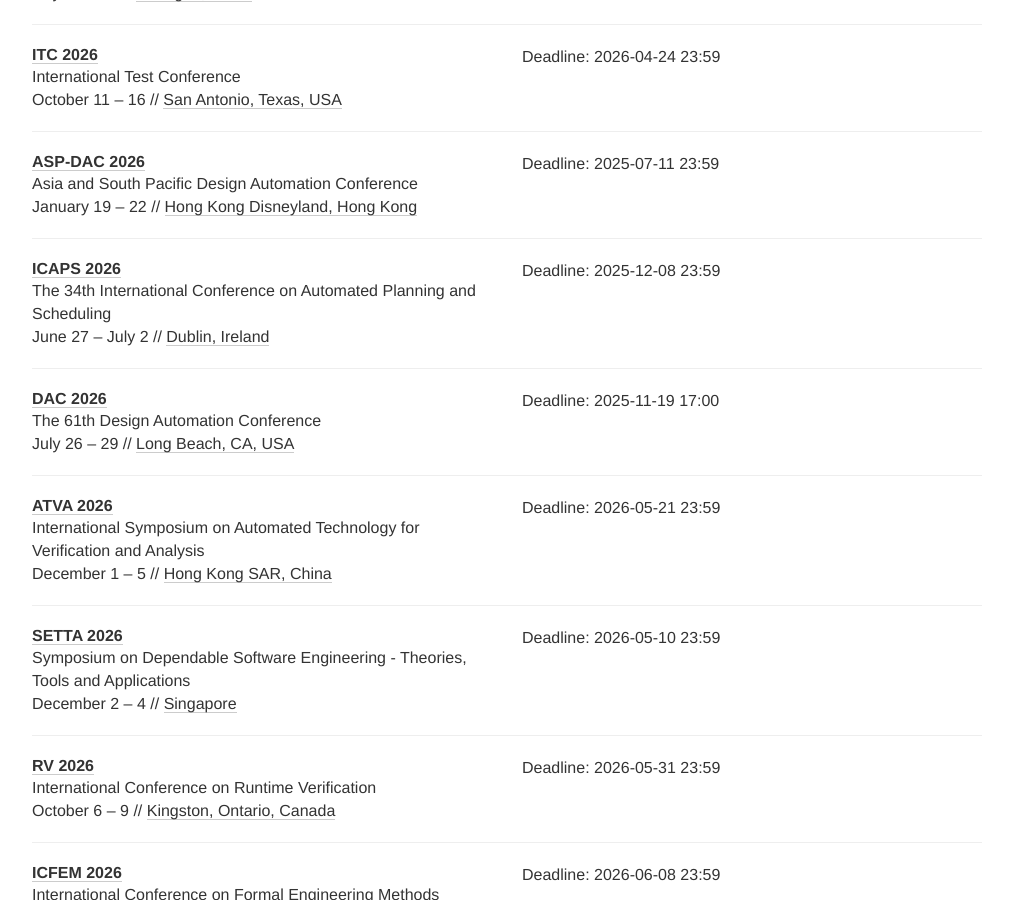
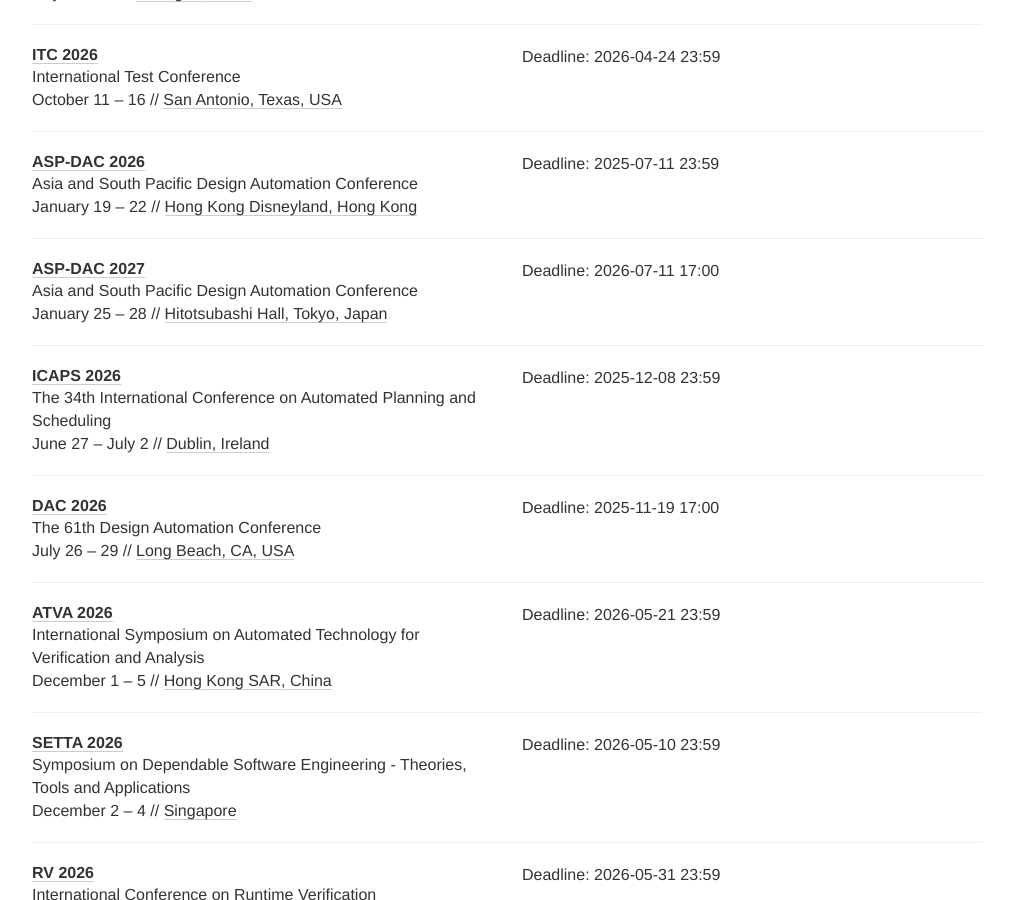
Before and after one commit to Gy-Hu/EDA_FV_conference_deadline, a Jekyll site: the page built from index.html, in a window 1280 px wide and 900 px high, scrolled down 1843 px. Shown: the whole window, without its empty margins (133-1146 px from the left). Built offline with Jekyll 4.4.1, drawn with Linux system fonts in a browser that asks for light colours; nearby versions of some CDN libraries; comment, search, counter and statistics services are not loaded; some of the changed text lies outside the part shown.

Commit message:
Add ASP-DAC 2027 and POPL 2027 deadlines, update ICCAD 2026 abstract deadline
Co-authored-by: factory-droid[bot] <138933559+factory-droid[bot]@users.noreply.github.com>

```diff
--- a/_data/conferences.yml
+++ b/_data/conferences.yml
@@ -42,7 +42,7 @@
   date: "November 8 - 12"
   description: The International Conference on Computer-Aided Design
   link: https://iccad.com/2026
-  deadline: ["2026-04-14 23:59"]
+  deadline: ["2026-04-07 23:59"]
   place: San Jose, California, USA
   tags: [EDA]
 
@@ -134,6 +134,16 @@
   link: https://www.aspdac.com/aspdac2026/
   deadline: ["2025-07-11 23:59"]
   place: Hong Kong Disneyland, Hong Kong
+  tags: [EDA]
+
+- name: ASP-DAC
+  year: 2027
+  date: "January 25 - 28"
+  description: Asia and South Pacific Design Automation Conference
+  link: https://www.aspdac.com/aspdac2027/cfp/
+  deadline: ["2026-07-11 17:00"]
+  timezone: Pacific/AoE
+  place: Hitotsubashi Hall, Tokyo, Japan
   tags: [EDA]
 
 - name: ICAPS
@@ -494,6 +504,16 @@
   place: Rennes, France
   tags: [FV]
 
+- name: POPL
+  year: 2027
+  date: "January 10 - 16"
+  description: SIGPLAN Symposium on Principles of Programming Languages
+  link: https://popl27.sigplan.org/
+  deadline: ["2026-07-09 23:59"]
+  timezone: Pacific/AoE
+  place: Mexico City, Mexico
+  tags: [FV]
+
 - name: SASIMI
   year: 2027
   date: "March 15-16"
```
